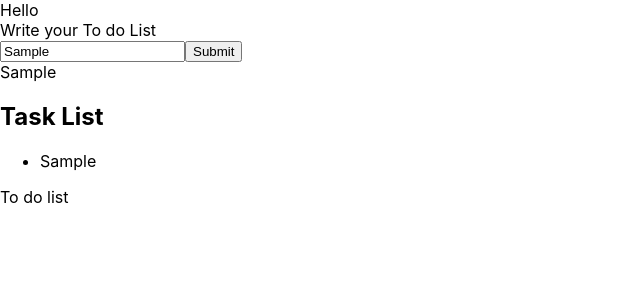
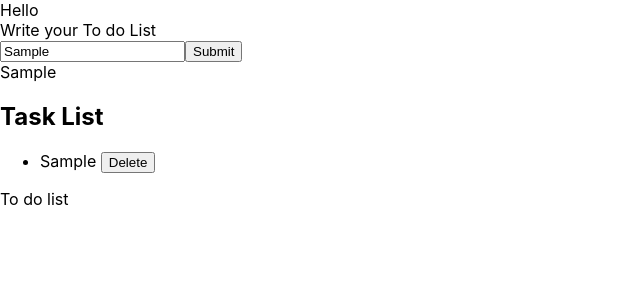
Before and after one commit to isratjui/react-todolist, a React (Create React App) app: page / in a window 1280 px wide. Both pictures are taken after typing "Sample" into the empty fields and a click on the button "Submit". Shown: the top 300 px of the page, without its empty margins (0-640 px from the left). Built offline with nearby package versions, Linux system fonts and the light colour scheme.

Commit message:
remove button added

```diff
--- a/src/components/Body.js
+++ b/src/components/Body.js
@@ -37,6 +37,15 @@ const Body = () => {
 
     }
 
+    const removeItem = (item) => {
+        //const arr = todoList.filter((item) => item.name !== i);
+       const arr1= todoList;
+      // console.log("i value"+i);
+       arr1.splice(item, 1);
+
+        setTodoList([...arr1]);
+        console.log(arr1);
+    };
 
     //  setTodoList(value);
     return (
@@ -58,7 +67,7 @@ const Body = () => {
                     todoList.map((item, i) => {
                        // if (i !== 0) {
                             return (
-                                <li key={i}>{item}</li>
+                                <li key={i}>{item} <button onClick={() => removeItem(i) }>Delete</button></li>
                             )
                        // }
                     })
```
